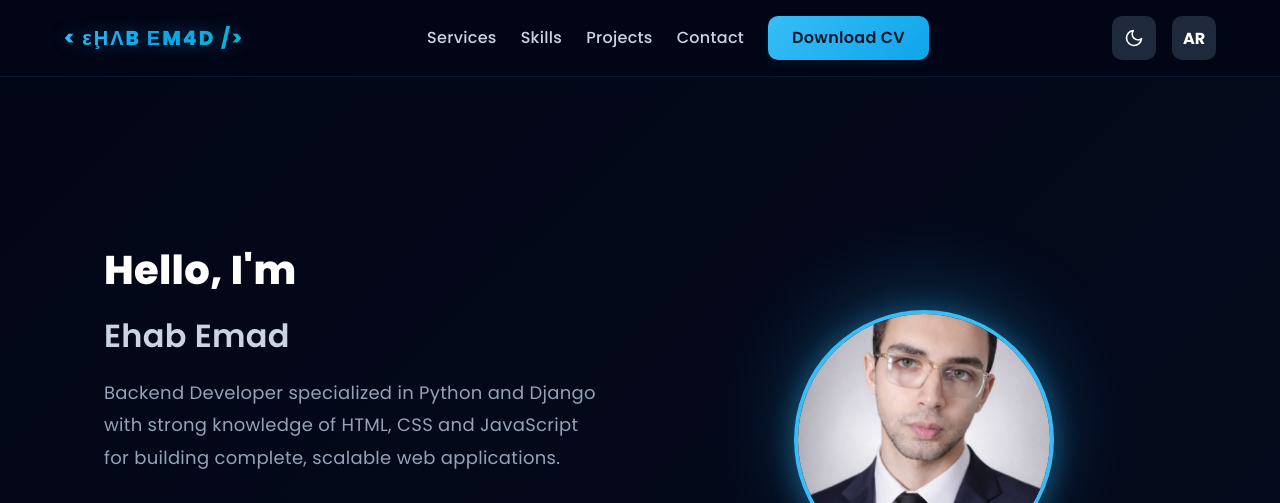
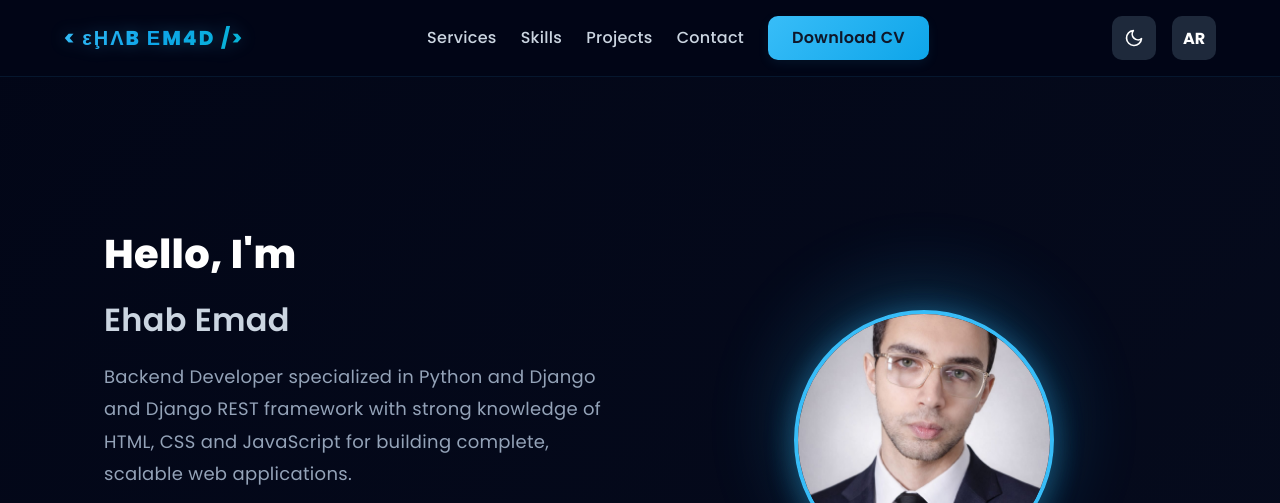
Before and after one commit to EHABEMADAPOSHDY/Portfolio, a plain HTML site: page index.html in a window 1280 px wide. Shown: the top 503 px of the page. Drawn offline with Linux system fonts and the light colour scheme.

Commit message:
Update index.html

```diff
--- a/index.html
+++ b/index.html
@@ -1864,9 +1864,9 @@
         <h1 data-en="Hello, I'm" data-ar="مرحباً، أنا">Hello, I'm <span data-en="Ehab Emad" data-ar="إيهاب عماد">Ehab
             Emad</span></h1>
         <h2 data-en="Ehab Emad" data-ar="إيهاب عماد">Ehab Emad</h2>
-        <p data-en="Backend Developer specialized in Python and Django with strong knowledge of HTML, CSS and JavaScript for building complete, scalable web applications."
+        <p data-en="Backend Developer specialized in Python and Django and  Django REST framework with strong knowledge of HTML, CSS and JavaScript for building complete, scalable web applications."
           data-ar="مطور خلفي متخصص في Python و Django بمعرفة قوية في HTML و CSS و JavaScript لبناء تطبيقات ويب كاملة وقابلة للتطوير.">
-          Backend Developer specialized in Python and Django with strong knowledge of HTML, CSS and JavaScript for
+          Backend Developer specialized in Python and Django and  Django REST framework with strong knowledge of HTML, CSS and JavaScript for
           building complete, scalable web applications.</p>
 
         <div class="cta-group">
```
